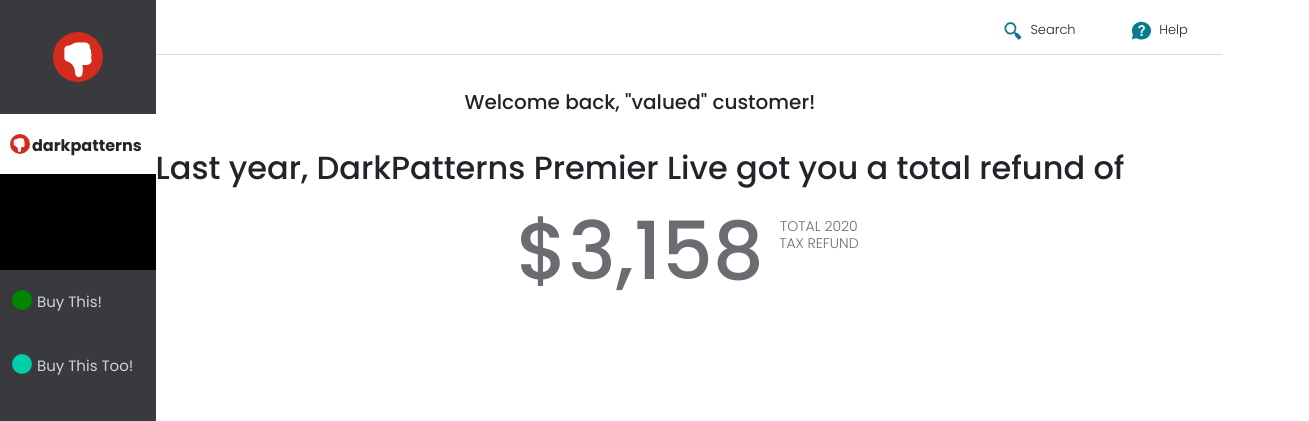
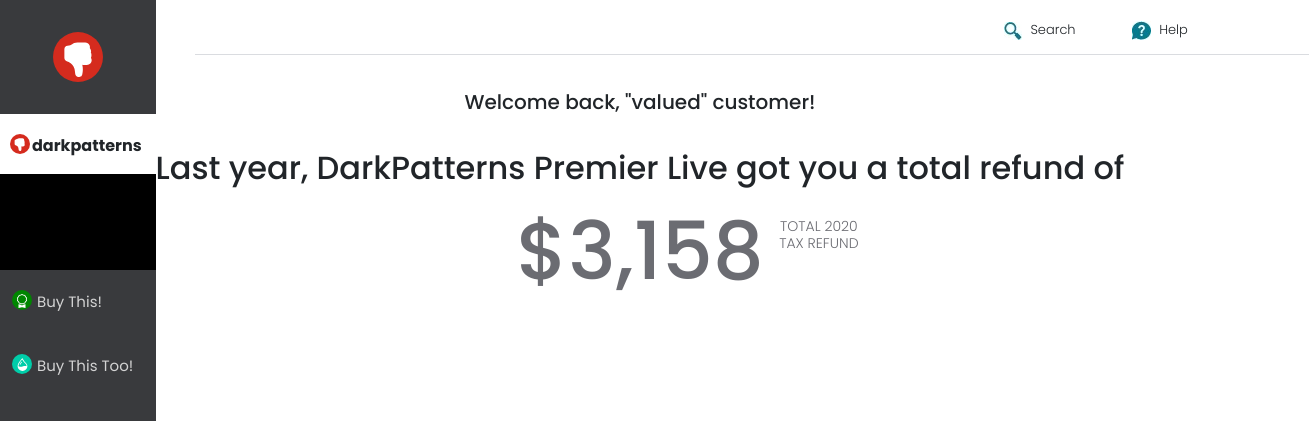
Before and after one commit to apnordin/Dark-Patterns, a React (Create React App) app: page / in a window 1280 px wide. Shown: the top 421 px of the page, 1309 px wide, since content can reach past the window. Built offline with nearby package versions, Linux system fonts and the light colour scheme.

Commit message:
Blue and green icons

```diff
--- a/src/components/Sidebar.js
+++ b/src/components/Sidebar.js
@@ -1,5 +1,5 @@
 import React from "react";
-import { HandThumbsDownFill } from "react-bootstrap-icons";
+import { HandThumbsDownFill, Award, DropletHalf } from "react-bootstrap-icons";
 
 export default function Sidebar() {
 
@@ -21,19 +21,25 @@
             <div className="bannerlogo">
                 <span className="dotsmall">
                     <span className="namelogo">darkpatterns
-                    <HandThumbsDownFill className="thumbSmall" size={14} color="white" />
+                    <HandThumbsDownFill className="thumbSmall" size={13} color="white" />
                     </span>
                 </span>
             </div>
             <div className="blackspace"></div>
             <div className="affiliate">
                 <span className="greendot">
-                        <span className="affiliatelogo">Buy This!</span>
+                        <span className="affiliatelogo">
+                            Buy This!
+                            <Award className="awardSmall" size={14} color="white" />
+                        </span>
                 </span>
             </div>
             <div className="affiliate">
                 <span className="bluedot">
-                        <span className="affiliatelogo">Buy This Too!</span>
+                        <span className="affiliatelogo">
+                            Buy This Too!
+                            <DropletHalf className="dropletSmall" size={13} color="white" />
+                        </span>
                 </span>
             </div>
             <div className="sidenav-footer">
--- a/src/index.css
+++ b/src/index.css
@@ -21,11 +21,12 @@
 .navbar:after {
   content: "";
   display: block;
-  margin: 0 42px 0 180px;
-  width: 90%;
+  /* margin: 0 200px 0 80px; */
+  width: 87%;
   position: absolute;
   top: 54px;
-  right: 15px;
+  /* right: 120px; */
+  left: 195px;
   border-bottom: 1px solid rgb(218, 220, 224);
 }
 
@@ -190,5 +191,16 @@
 
 .thumbSmall {
   margin-top: -52px;
-  margin-left: 2px;
+  margin-left: 3px;
 }
+
+.awardSmall {
+  margin-left: -87px;
+  margin-top: -4px;
+}
+
+.dropletSmall {
+  margin-top: -4px;
+  display: float;
+  margin-left: -117px;
+}
```
